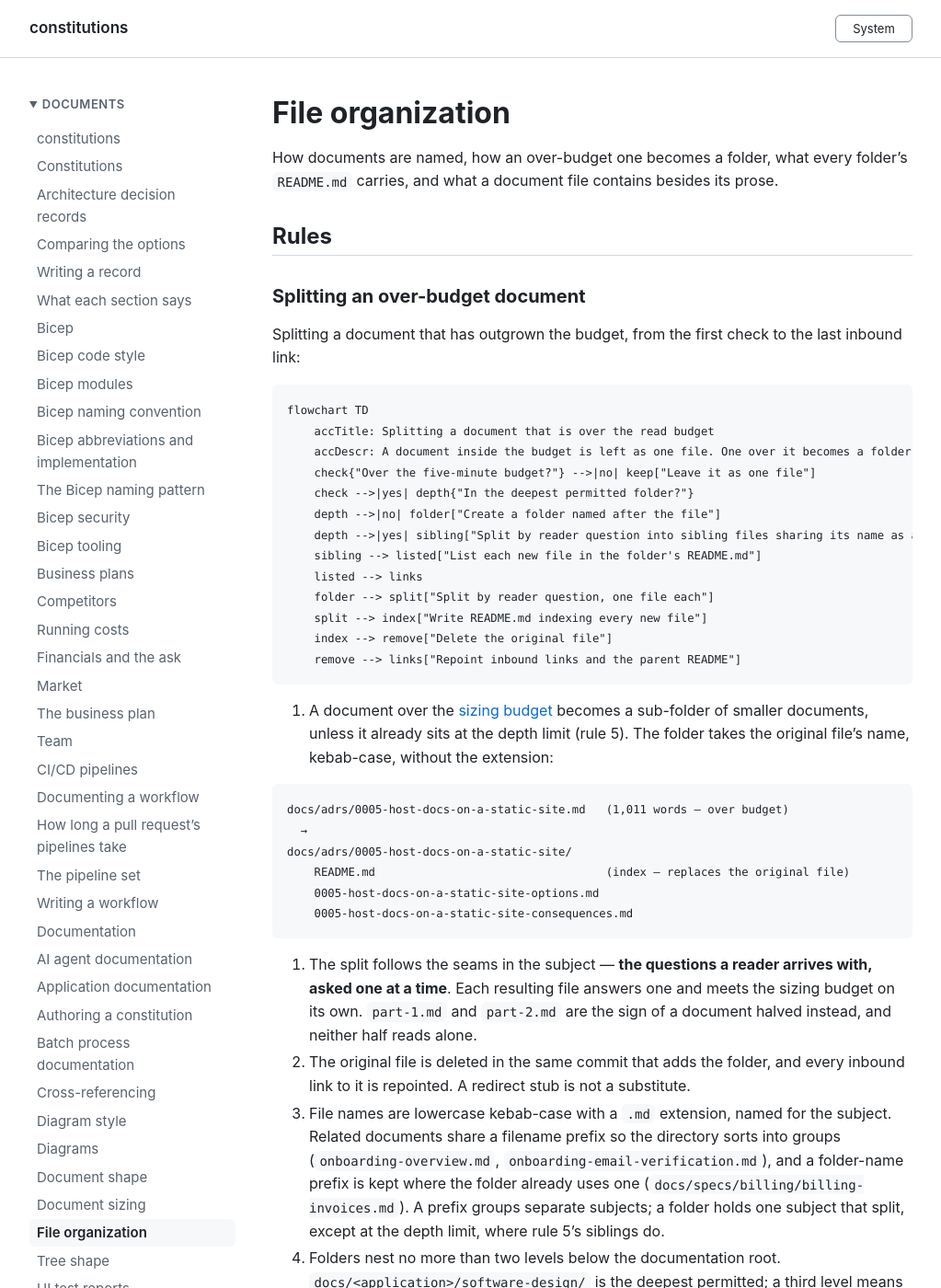
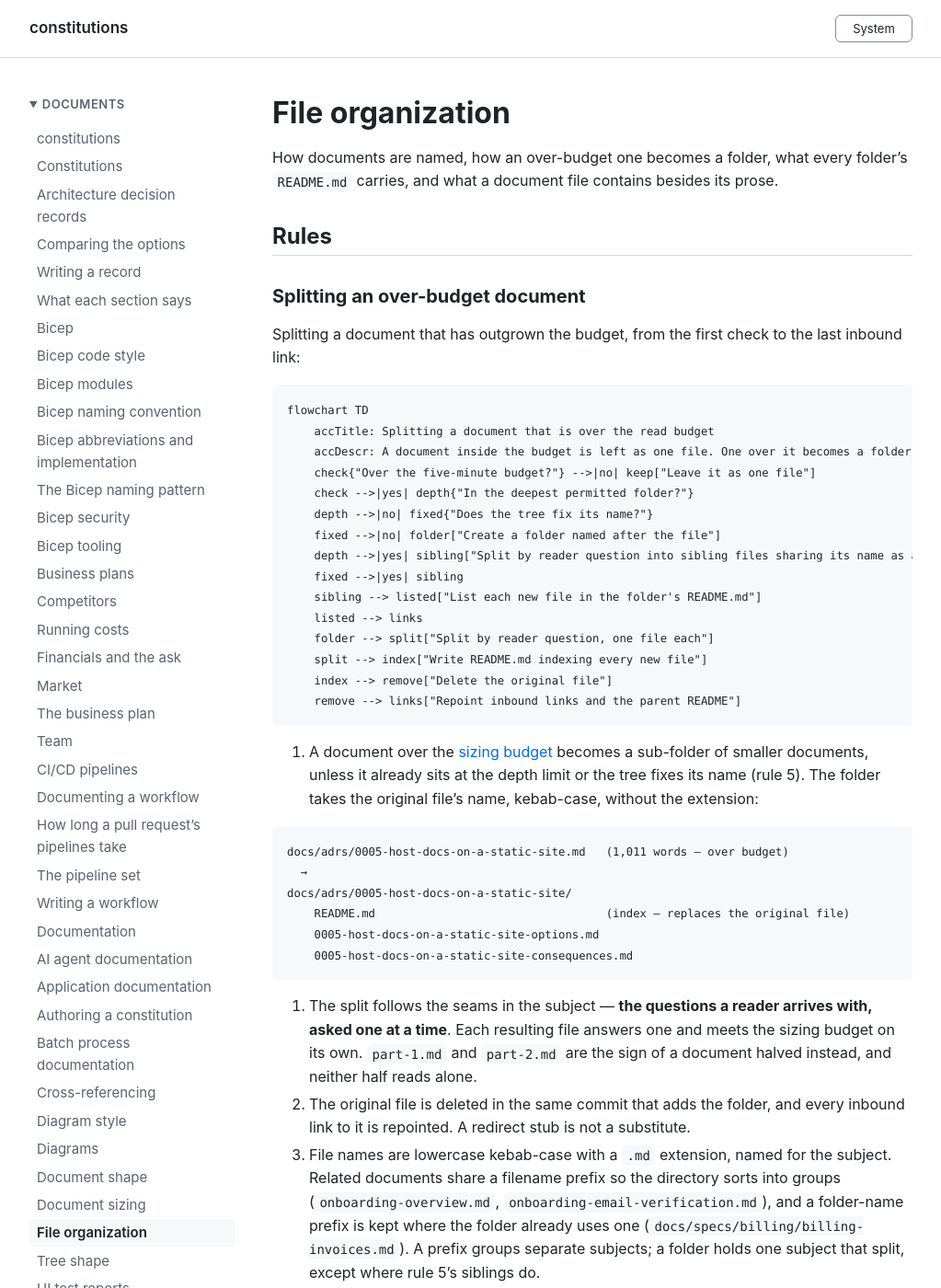
Before and after one commit to polikeiji/constitutions, a Jekyll site: the page built from constitutions/documentation/file-organization.md, in a window 1280 px wide and 1400 px high. Shown: the whole window at 92% size, without its empty margins (128-1151 px from the left). Built offline with Jekyll 4.4.1, drawn with Linux system fonts in a browser that asks for light colours; our own code applies the rules of GitHub Pages for plain Markdown files; a script that is not in the unit is left out; some of the changed text lies outside the part shown.

Commit message:
docs(documentation): say how a fixed-name page splits past the budget
A page whose name the tree fixes (tech-stack.md, ui-catalogue.md,
tests.md) splits into prefixed siblings beside it at any depth, keeping
its path and its opening, rather than becoming a folder whose README
rule 10 would let only index. tree-shape says the same and that api/
renders its contract on a page of its own beside the folder README.
No rule is renumbered.

Refs #77

Co-Authored-By: Claude Opus 5.5 <noreply@anthropic.com>

````diff
--- a/constitutions/documentation/file-organization.md
+++ b/constitutions/documentation/file-organization.md
@@ -13,11 +13,13 @@ link:
 ```mermaid
 flowchart TD
     accTitle: Splitting a document that is over the read budget
-    accDescr: A document inside the budget is left as one file. One over it becomes a folder named after the file, split by reader question, with a README indexing the new files; the original is then deleted and every inbound link and the parent README repointed. A document already in the deepest permitted folder splits into sibling files instead, each listed in that folder's README, and every inbound link to a moved section is repointed.
+    accDescr: A document inside the budget is left as one file. One over it becomes a folder named after the file, split by reader question, with a README indexing the new files; the original is then deleted and every inbound link and the parent README repointed. A document already in the deepest permitted folder, or one whose name the tree fixes, splits into sibling files instead: the original keeps its path and its opening, each new file is listed in that folder's README, and every inbound link to a moved section is repointed.
     check{"Over the five-minute budget?"} -->|no| keep["Leave it as one file"]
     check -->|yes| depth{"In the deepest permitted folder?"}
-    depth -->|no| folder["Create a folder named after the file"]
+    depth -->|no| fixed{"Does the tree fix its name?"}
+    fixed -->|no| folder["Create a folder named after the file"]
     depth -->|yes| sibling["Split by reader question into sibling files sharing its name as a prefix"]
+    fixed -->|yes| sibling
     sibling --> listed["List each new file in the folder's README.md"]
     listed --> links
     folder --> split["Split by reader question, one file each"]
@@ -27,8 +29,8 @@ flowchart TD
 ```
 
 1. A document over the [sizing budget](document-sizing.md) becomes a sub-folder of smaller
-   documents, unless it already sits at the depth limit (rule 5). The folder takes the
-   original file's name, kebab-case, without the extension:
+   documents, unless it already sits at the depth limit or the tree fixes its name (rule 5).
+   The folder takes the original file's name, kebab-case, without the extension:
 
 ```text
 docs/adrs/0005-host-docs-on-a-static-site.md   (1,011 words — over budget)
@@ -49,14 +51,18 @@ docs/adrs/0005-host-docs-on-a-static-site/
    Related documents share a filename prefix so the directory sorts into groups
    (`onboarding-overview.md`, `onboarding-email-verification.md`), and a folder-name prefix
    is kept where the folder already uses one (`docs/specs/billing/billing-invoices.md`). A
-   prefix groups separate subjects; a folder holds one subject that split, except at the
-   depth limit, where rule 5's siblings do.
+   prefix groups separate subjects; a folder holds one subject that split, except where
+   rule 5's siblings do.
 5. Folders nest no more than two levels below the documentation root.
    `docs/<application>/software-design/` is the deepest permitted; a third level means the
    area belongs at the top of the tree instead — see [tree-shape.md](tree-shape.md).
    An over-budget document in a folder at that depth has no room for a sub-folder, so it
-   splits into sibling files in the same folder. The siblings share the original's name as
-   a prefix, each is listed in the folder's `README.md`, rule 2's seams apply, and every
+   splits into sibling files in the same folder. So does a document whose name the tree
+   fixes, at any depth: `tech-stack.md`, `ui-catalogue.md` and `tests.md` in
+   [tree-shape.md](tree-shape.md). A folder would move the name a reader looks for, and its
+   `README.md` could not keep the page's opening, since rule 10 lets an index list but not
+   explain. The original keeps its path and its opening, the siblings share its name as a
+   prefix, each is listed in the folder's `README.md`, rule 2's seams apply, and every
    inbound link to a moved section is repointed. The limit itself stays where it is:
 
 ```text
@@ -64,6 +70,11 @@ docs/specs/billing/billing-invoices.md             (1,079 words — over budget,
   →
 docs/specs/billing/billing-invoices.md             (keeps what a reader arrives at first)
 docs/specs/billing/billing-invoices-corrections.md
+
+docs/web/tech-stack.md                             (1,040 words — over budget, name fixed by the tree)
+  →
+docs/web/tech-stack.md                             (keeps the stack drawing it opens with)
+docs/web/tech-stack-agents.md
 ```
 
 ### The folder index README
````
Also changed, not shown: constitutions/documentation/tree-shape.md (+5 -3 lines).
